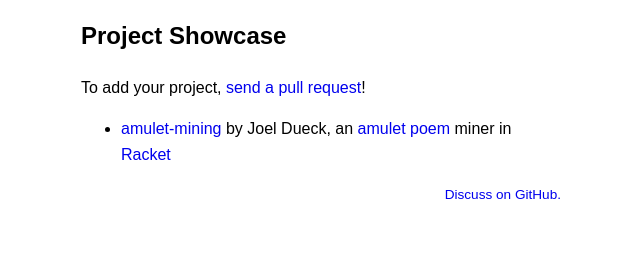
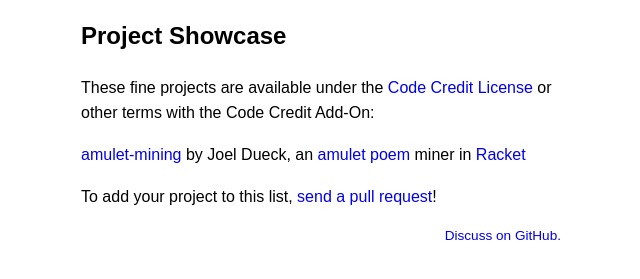
Before and after one commit to creditstxt/codecreditlicense.com, a plain HTML site: page showcase.html in a window 1280 px wide. Shown: the part 123-402 px from the top of the page, without its empty margins (319-959 px from the left). Drawn offline with Linux system fonts and the light colour scheme.

Commit message:
Add explanation and style showcase page

```diff
--- a/showcase.html
+++ b/showcase.html
@@ -13,10 +13,11 @@
     </header>
     <main role=main>
       <h2>Project Showcase</h2>
-      <p>To add your project, <a href=https://github.com/kemitchell/codecreditlicense.com/edit/main/showcase.html>send a pull request</a>!</p>
-      <ul>
+      <p>These fine projects are available under the <a href=/>Code Credit License</a> or other terms with the Code Credit Add-On:</p>
+      <ul class=showcase>
         <li><a href="https://github.com/otherjoel/amulet-mining">amulet-mining</a> by Joel Dueck, an <a href="https://text.bargains/amulet/">amulet poem</a> miner in <a href=https://racket-lang.org/>Racket</a></li>
       </ul>
+      <p>To add your project to this list, <a href=https://github.com/kemitchell/codecreditlicense.com/edit/main/showcase.html>send a pull request</a>!</p>
     </main>
     <footer role=contentinfo>
       <p><a href=https://github.com/creditstxt/code-credit-license>Discuss on GitHub.</a></p>
--- a/styles.css
+++ b/styles.css
@@ -39,6 +39,12 @@
   padding: 0.75rem 1.25rem;
 }
 
+.showcase {
+  list-style-type: none;
+  margin: 0;
+  padding: 0;
+}
+
 footer[role=contentinfo] {
   font-size: 85%;
   text-align: right;
```
